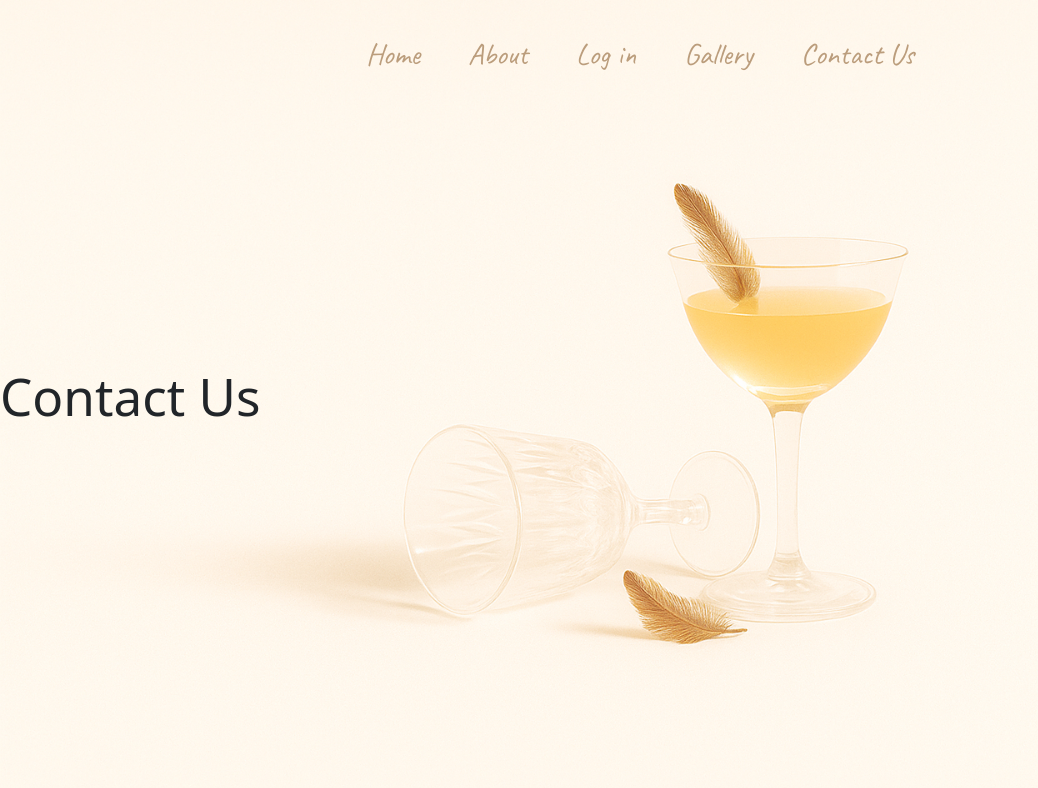
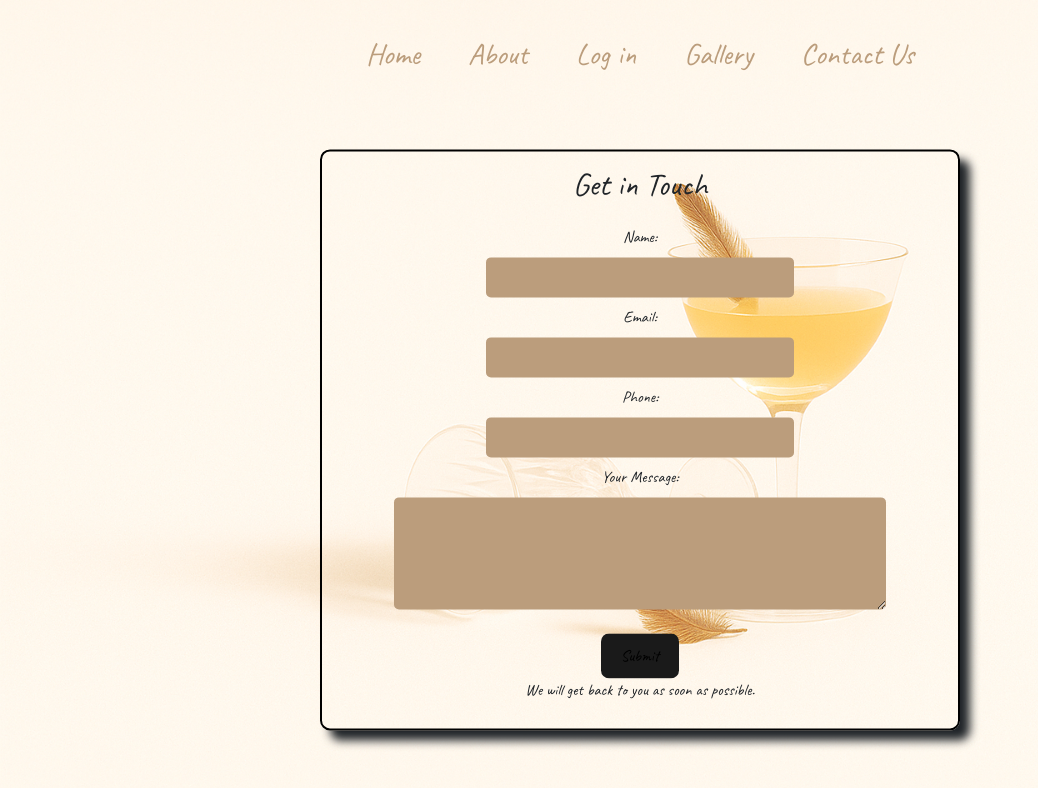
Before and after one commit to jaycheng17/NEXThackathon, a React (Vite) app in the folder aeternus/: page /contactus in a window 1280 px wide. Shown: the top 788 px of the page, without its empty margins (0-1038 px from the left). Built offline with nearby package versions, Linux system fonts and the light colour scheme; what react-oidc-context would draw is missing.

Commit message:
ContactUs Done

```diff
--- /dev/null
+++ b/aeternus/src/css/ContactUs.css
@@ -0,0 +1,65 @@
+#contactUsDiv{
+    border: 2px solid black;
+    border-radius: 10px;
+    box-shadow: 10px 10px 10px;
+    padding: 10px 10px;
+    position: absolute;
+    top: 55%;
+    left: 50%;
+    transform: translate(-50%, -50%);
+    z-index: 15;
+    text-align: center;
+    width: 50%;
+    font-family: 'Caveat';;
+}
+
+.contacts{
+    display: flex;
+    gap: 0.5rem; /* Space between columns */
+    flex-direction: column;
+    margin-bottom: 1.5rem; /* Add space below each row */
+    font-size: 1em;
+}
+
+.contacts input, textarea {
+    padding: 0.5em;
+    border: 1px solid #ccc; /* Add a border */
+    border-radius: 5px; /* Rounded corners */
+    border: none;
+    font-family: Hsans-serif;
+}
+
+input{
+    width: 50%;
+    margin: 0 auto; /* Center the input horizontally */
+    display: block;
+    background-color: #BB9D7C;
+}
+
+textarea {
+    width: 80%;      /* Twice as wide as the input (input is 50%) */
+    min-height: 7em;  /* Optional: make it taller for better usability */
+    margin: 0 auto;
+    display: block;
+    resize: vertical; /* Allow vertical resizing */
+    background-color: #BB9D7C;
+}
+
+#header{
+    font-size: 2rem;
+}
+
+button {
+  border-radius: 8px;
+  border: 1px solid transparent;
+  padding: 0.6em 1.2em;
+  font-size: 1em;
+  font-weight: 500;
+  font-family: inherit;
+  background-color: hsl(0, 0%, 10%);
+  cursor: pointer;
+  transition: border-color 0.25s;
+}
+button:hover {
+  background-color: hsl(0, 0%, 15%);
+}
--- a/aeternus/src/index.css
+++ b/aeternus/src/index.css
@@ -35,24 +35,8 @@ h1 {
   line-height: 1.1;
 }
 
-button {
-  border-radius: 8px;
-  border: 1px solid transparent;
-  padding: 0.6em 1.2em;
-  font-size: 1em;
-  font-weight: 500;
-  font-family: inherit;
-  background-color: #1a1a1a;
-  cursor: pointer;
-  transition: border-color 0.25s;
-}
-button:hover {
-  border-color: #646cff;
-}
-button:focus,
-button:focus-visible {
-  outline: 4px auto -webkit-focus-ring-color;
-}
+
+
 
 @media (prefers-color-scheme: light) {
   :root {
--- a/aeternus/src/pages/ContactUs.jsx
+++ b/aeternus/src/pages/ContactUs.jsx
@@ -1,5 +1,26 @@
+import '../css/ContactUs.css'
+
 const ContactUs = () => {
-  return <h1>Contact Us</h1>;
+  return (
+    <div id="contactUsDiv">
+      <form>
+        <p id='header'>Get in Touch</p>
+        <div className='contacts'>
+          Name:
+          <input type="text"/>
+           Email:
+          <input type="text" name="" id="" />
+          Phone:
+          <input type="text" name="" id="" />
+          Your Message:
+          <textarea name="" id=""></textarea>
+        </div>
+        <button type="submit" id='submitBtn'>Submit</button>
+        <p id='note'>We will get back to you as soon as possible.</p>
+      </form>
+    </div>
+
+);
 };
 
 export default ContactUs;
```
